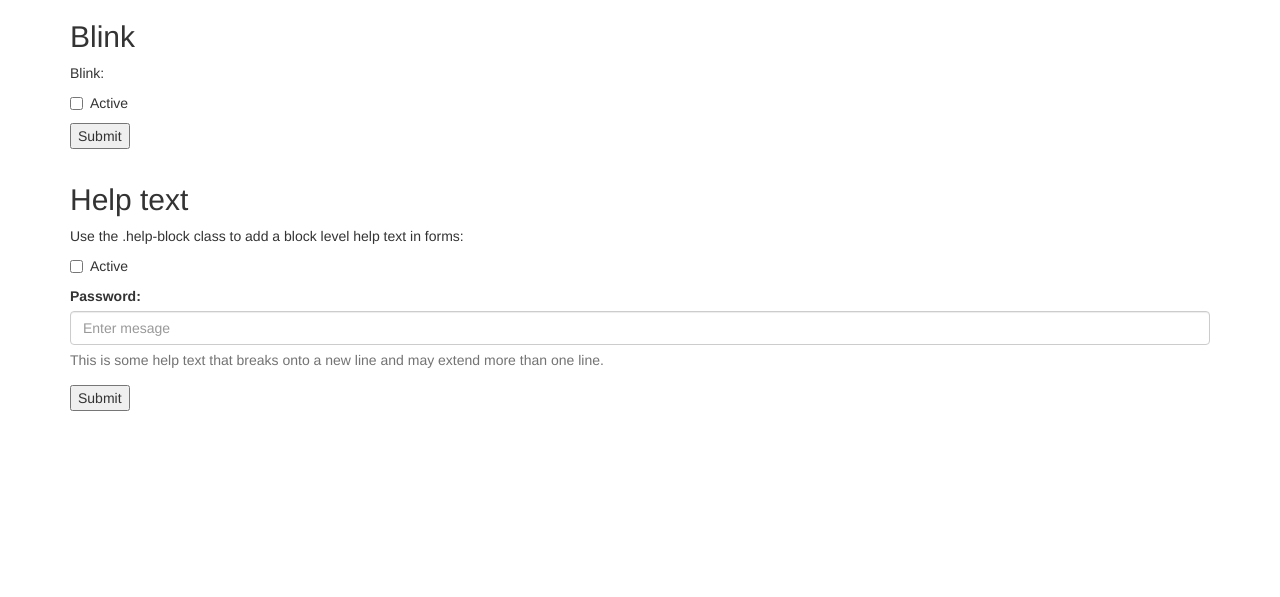
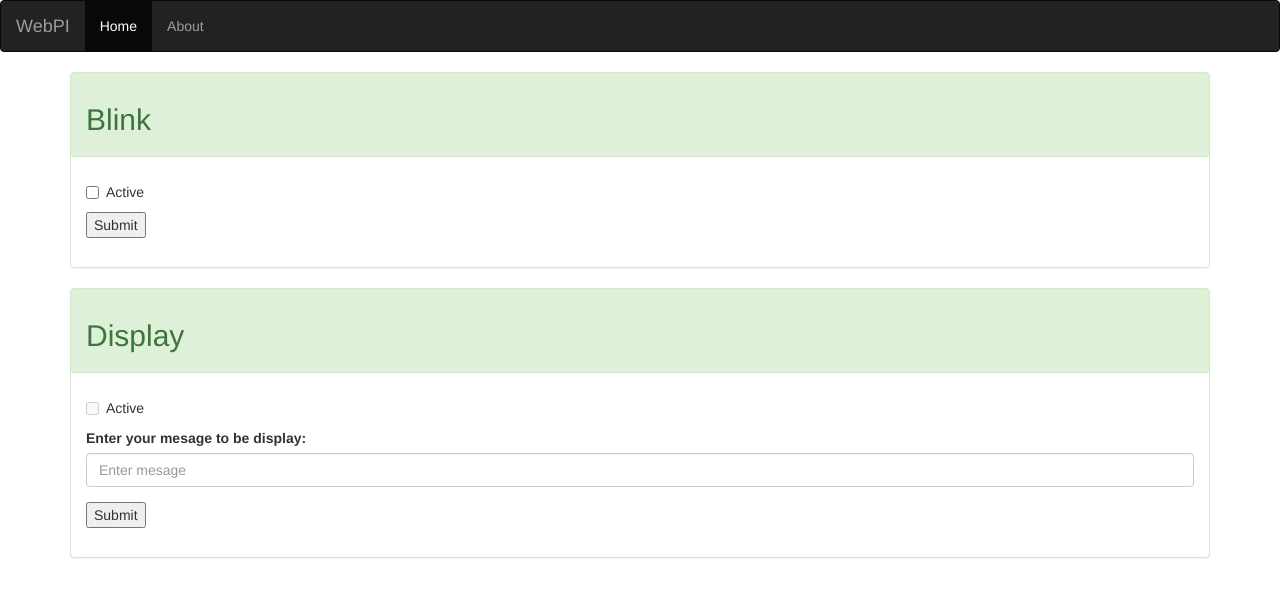
Before and after one commit to petnogueira/WebPI, a PHP site: page / in a window 1280 px wide. Shown: the top 597 px of the page. Run offline with PHP 8.4, Linux system fonts and the light colour scheme; data that the repository does not hold is empty; some libraries are stand-ins or nearby versions.

Commit message:
- Improve site appearance - Fix display.py to accept absolut path

```diff
--- a/_vue/blink.php
+++ b/_vue/blink.php
@@ -1,14 +1,9 @@
-
-<div class="container">
-  <h2>Blink</h2>
 <form id="blink" action="post.php" method="post">
-    <p>Blink: </p>
   <div class="checkbox">
     <label><input type="checkbox" value="" id="blink_ck" name="blink_ck">Active</label>
   </div>
   <input type="submit" name="submit" value="Submit" />
 </form>
-</div>
 
 <!-- the result of the search will be rendered inside this div -->
 <div id="result_blink"></div>
--- a/_vue/display.php
+++ b/_vue/display.php
@@ -1,18 +1,20 @@
-<div class="container">
-  <h2>Help text</h2>
-  <p>Use the .help-block class to add a block level help text in forms:</p>
+<?php
+$msg_checked = "";
+if (isset($liga))
+  if ($liga == "on")
+    $msg_checked = "checked";
+?>
 <form id="display" action="post.php" method="post">
-    <div class="checkbox">
-      <label><input type="checkbox" value="" name="display[ck]" <?php if ($liga == "on") echo "checked";?>>Active</label>
+  <div class="checkbox disabled">
+    <label><input type="checkbox" value="" name="display[ck]" <?php echo $msg_checked;?> disabled>Active</label>
   </div>
   <div class="form-group">
-      <label for="msg">Password:</label>
+    <label for="msg">Enter your mesage to be display:</label>
     <input type="text" class="form-control" id="display_msg" name="display[msg]" placeholder="Enter mesage">
-      <span class="help-block">This is some help text that breaks onto a new line and may extend more than one line.</span>
+    <!-- span class="help-block">This is some help text that breaks onto a new line and may extend more than one line.</span -->
   </div>
   <input type="submit" name="submit" value="Submit" />
 </form>
-</div>
 <!-- the result of the search will be rendered inside this div -->
 <div id="result_display"></div>
 
--- a/public/index.php
+++ b/public/index.php
@@ -1,8 +1,34 @@
+<?php
+function include_html_vue($path,$title){
+	echo "<div class=\"container\">
+		  	<div class=\"panel panel-success\">
+			    <div class=\"panel-heading\"><h2>".$title."</h2></div>
+			    <div class=\"panel-body\">";
+					include $path;
+	echo     	"</div>
+		    </div>
+		</div>";
+}
+?>
 
 <html>
   <?php include "../inc/header.php"; ?>
   <body>
-    <?php include "../_vue/blink.php"; ?>
-    <?php include "../_vue/display.php"; ?>
+	<nav class="navbar navbar-inverse">
+	  <div class="container-fluid">
+	    <div class="navbar-header">
+	      <a class="navbar-brand" href="#">WebPI</a>
+	    </div>
+	    <ul class="nav navbar-nav">
+	      <li class="active"><a href="#">Home</a></li>
+	      <li><a href="#">About</a></li>
+	    </ul>
+	  </div>
+	</nav>
+
+	<?php include_html_vue("../_vue/blink.php","Blink");
+		  include_html_vue("../_vue/display.php","Display");
+	?>
+
   </body>
 </html>
```
Also changed, not shown: 1 other file. Lines whose indentation alone changed are shown as unchanged.
